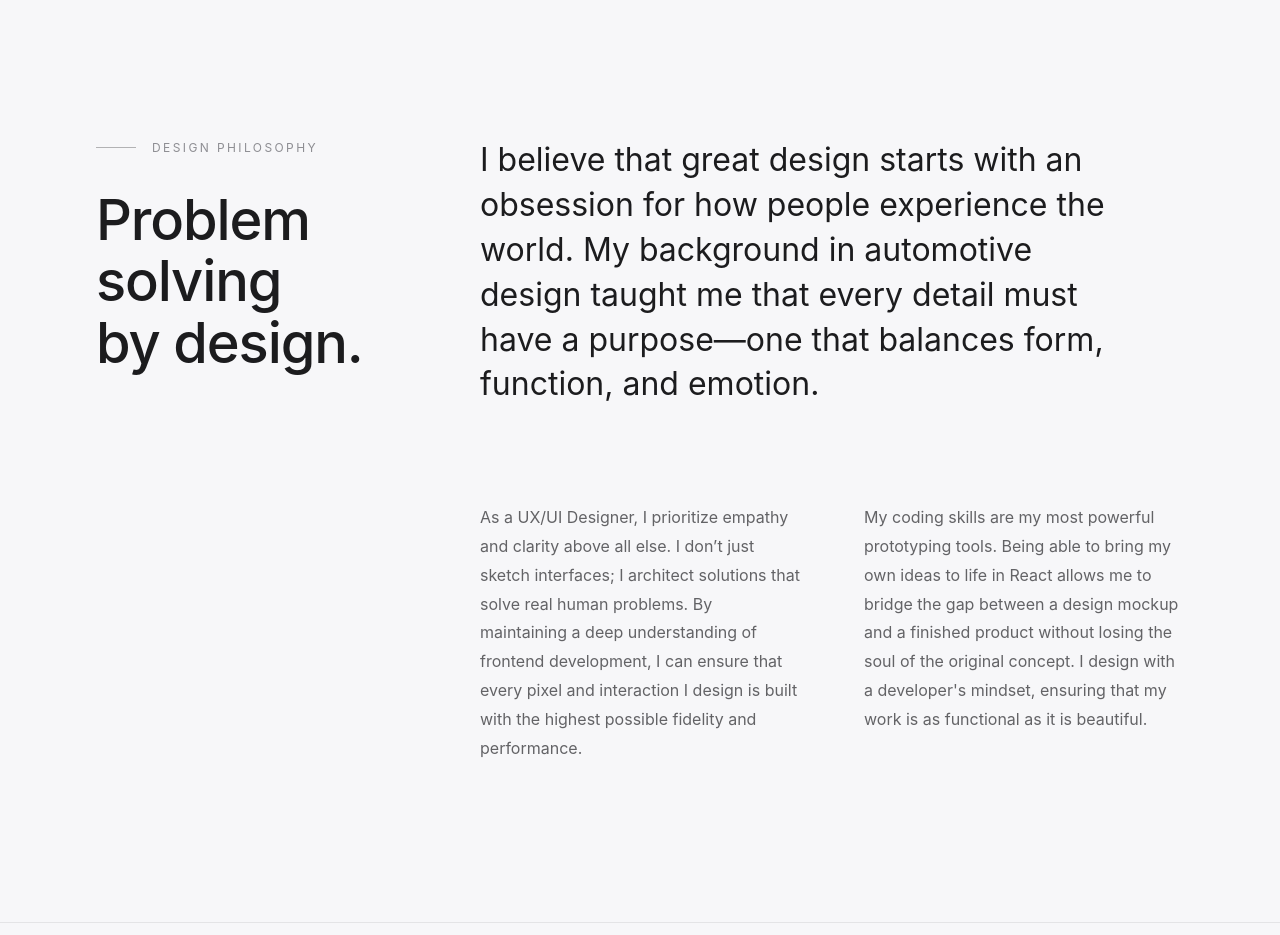
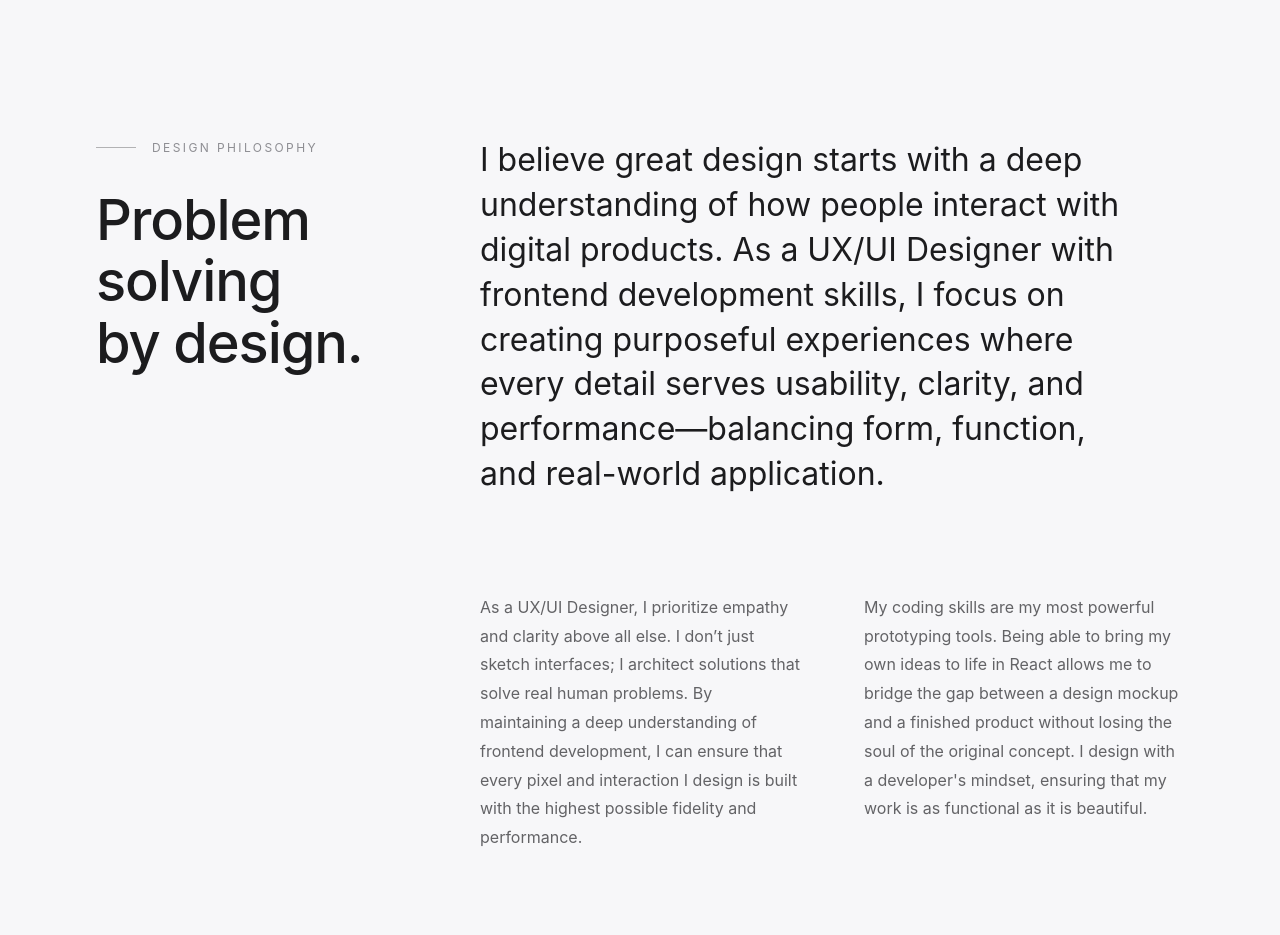
Before and after one commit to hamedkhomjani/Portfolio1, a React (Vite) app: page / in a window 1280 px wide. Shown: the part 1040-1975 px from the top of the page. Built offline with nearby package versions, Linux system fonts and the light colour scheme.

Commit message:
docs: Update design philosophy text in About component

```diff
--- a/src/components/About/About.jsx
+++ b/src/components/About/About.jsx
@@ -17,9 +17,11 @@ const About = () => {
         {/* The Narrative (Conversational & Personal) */}
         <div className="about-content">
           <p className="narrative-main">
-            I believe that great design starts with an obsession for how people experience
-            the world. My background in automotive design taught me that every detail
-            must have a purpose—one that balances form, function, and emotion.
+            I believe great design starts with a deep understanding of how people
+            interact with digital products. As a UX/UI Designer with frontend
+            development skills, I focus on creating purposeful experiences
+            where every detail serves usability, clarity, and performance—balancing
+            form, function, and real-world application.
           </p>
 
           <div className="narrative-details">
```
